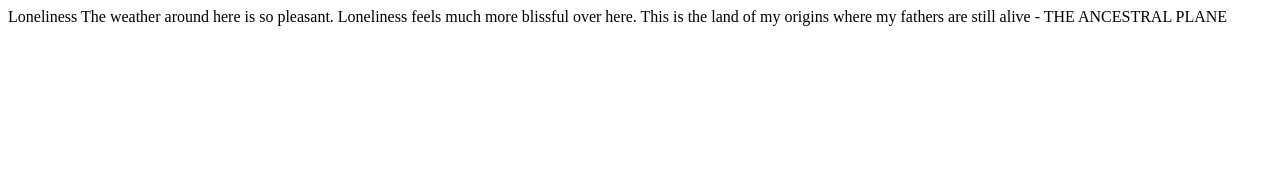
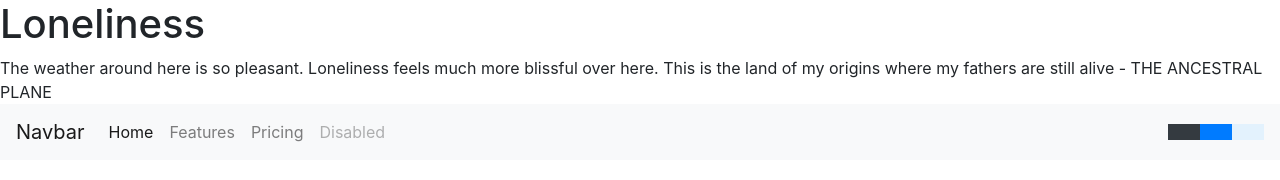
Before and after one commit to malavk99/malavk99.github.io, a plain HTML site: page index.html in a window 1280 px wide. Drawn offline with nearby package versions, Linux system fonts and the light colour scheme.

Commit message:
sECOND SON

```diff
--- a/index.html
+++ b/index.html
@@ -2,11 +2,49 @@
 <html>
     <title>Feeling Good</title>
     <head>
-        Loneliness
+        <link rel="stylesheet" href="https://maxcdn.bootstrapcdn.com/bootstrap/4.0.0/css/bootstrap.min.css" integrity="sha384-Gn5384xqQ1aoWXA+058RXPxPg6fy4IWvTNh0E263XmFcJlSAwiGgFAW/dAiS6JXm" crossorigin="anonymous">
+       <h1>Loneliness</h1>
     </head>
     <body>
         The weather around here is so pleasant. Loneliness feels much more blissful over here.
         This is the land of my origins where my fathers are still alive -
         THE ANCESTRAL PLANE
+        <div class="container-fluid">
+        </div>
+                <nav class="navbar navbar-expand-lg navbar-light bg-light">
+  <a class="navbar-brand" href="#">Navbar</a>
+  <button class="navbar-toggler" type="button" data-toggle="collapse" data-target="#navbarNav" aria-controls="navbarNav" aria-expanded="false" aria-label="Toggle navigation">
+    <span class="navbar-toggler-icon"></span>
+  </button>
+  <div class="collapse navbar-collapse" id="navbarNav">
+    <ul class="navbar-nav">
+      <li class="nav-item active">
+        <a class="nav-link" href="#">Home <span class="sr-only">(current)</span></a>
+      </li>
+      <li class="nav-item">
+        <a class="nav-link" href="#">Features</a>
+      </li>
+      <li class="nav-item">
+        <a class="nav-link" href="#">Pricing</a>
+      </li>
+      <li class="nav-item">
+        <a class="nav-link disabled" href="#">Disabled</a>
+      </li>
+    </ul>
+  </div>
+  <nav class="navbar navbar-dark bg-dark">
+  <!-- Navbar content -->
+</nav>
+
+<nav class="navbar navbar-dark bg-primary">
+  <!-- Navbar content -->
+</nav>
+
+<nav class="navbar navbar-light" style="background-color: #e3f2fd;">
+  <!-- Navbar content -->
+</nav>
+<script src="https://code.jquery.com/jquery-3.2.1.slim.min.js" integrity="sha384-KJ3o2DKtIkvYIK3UENzmM7KCkRr/rE9/Qpg6aAZGJwFDMVNA/GpGFF93hXpG5KkN" crossorigin="anonymous"></script>
+<script src="https://cdnjs.cloudflare.com/ajax/libs/popper.js/1.12.9/umd/popper.min.js" integrity="sha384-ApNbgh9B+Y1QKtv3Rn7W3mgPxhU9K/ScQsAP7hUibX39j7fakFPskvXusvfa0b4Q" crossorigin="anonymous"></script>
+<script src="https://maxcdn.bootstrapcdn.com/bootstrap/4.0.0/js/bootstrap.min.js" integrity="sha384-JZR6Spejh4U02d8jOt6vLEHfe/JQGiRRSQQxSfFWpi1MquVdAyjUar5+76PVCmYl" crossorigin="anonymous"></script>
     </body>
 </html>
```
